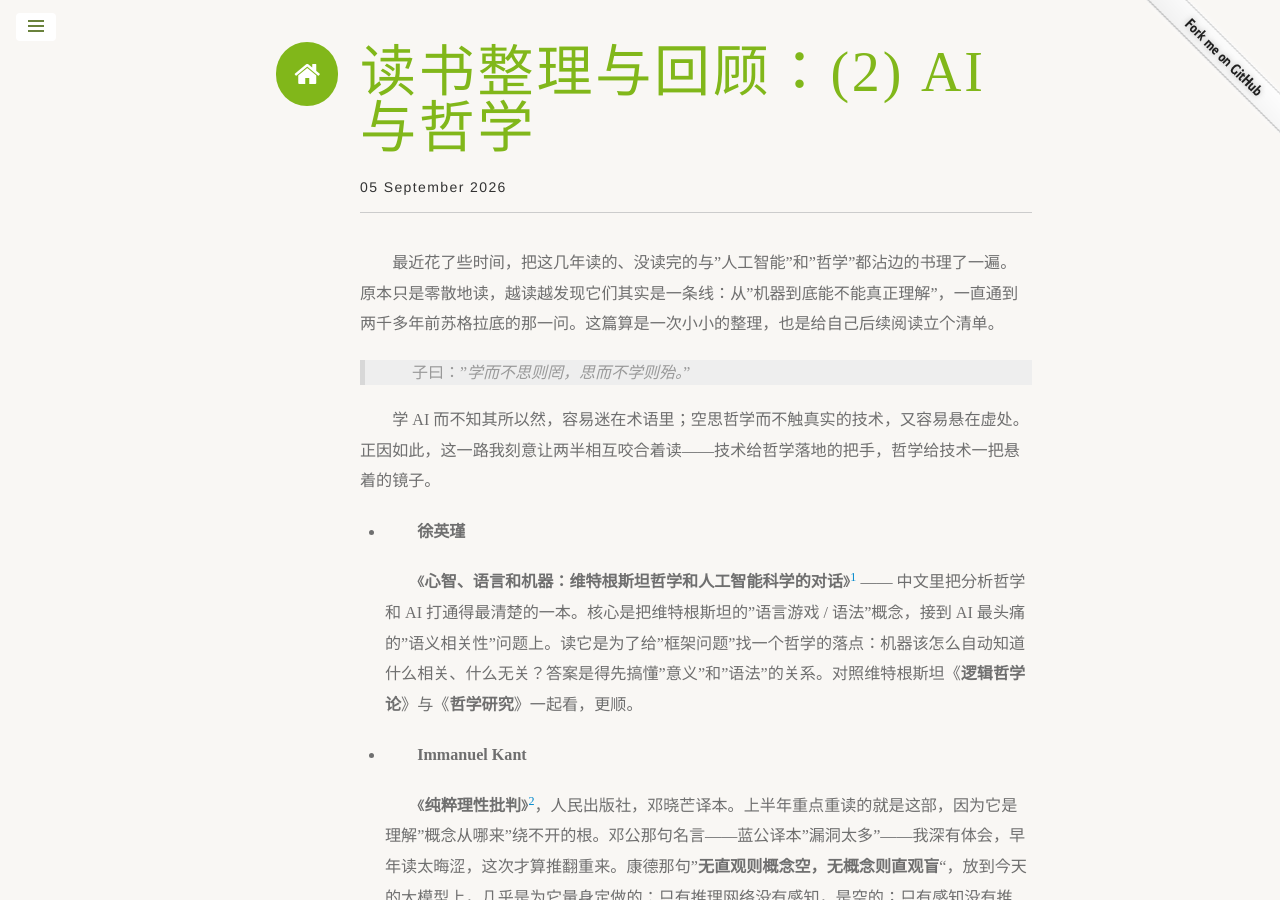
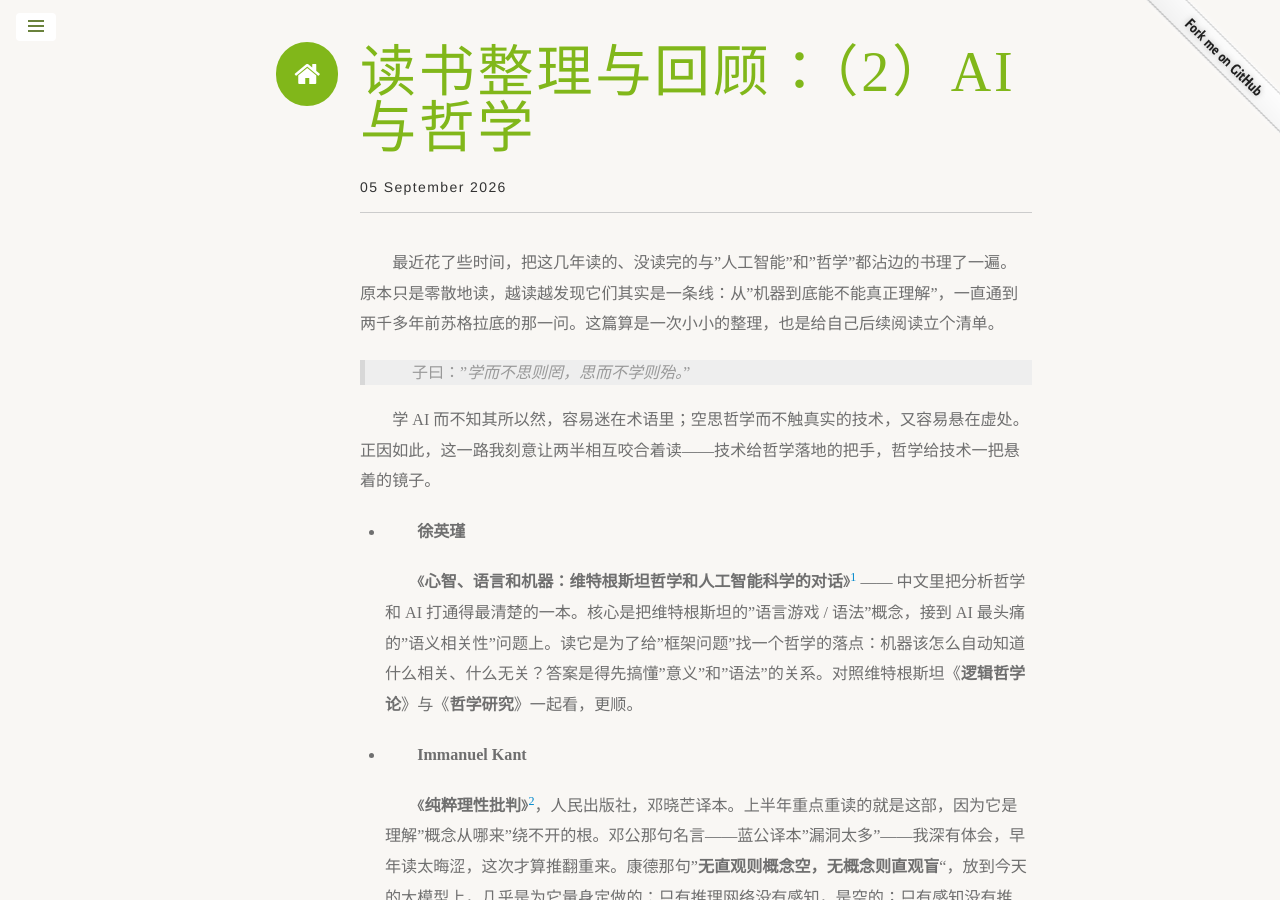
Before and after one commit to yusiwen/yusiwen.github.io, a Jekyll site: the page built from _posts/2026-09-05-reading-review-2026(1).md, in a window 1280 px wide and 900 px high. Built offline with Jekyll 4.4.1, drawn with Linux system fonts in a browser that asks for light colours; some web fonts are replaced.

```diff
--- a/_posts/2026-09-05-reading-review-2026(1).md
+++ b/_posts/2026-09-05-reading-review-2026(1).md
@@ -1,6 +1,6 @@
 ---
 layout: post_page
-title: 读书整理与回顾：(2) AI 与哲学
+title: 读书整理与回顾：（2）AI 与哲学
 categories: '随笔'
 ---
 
```
